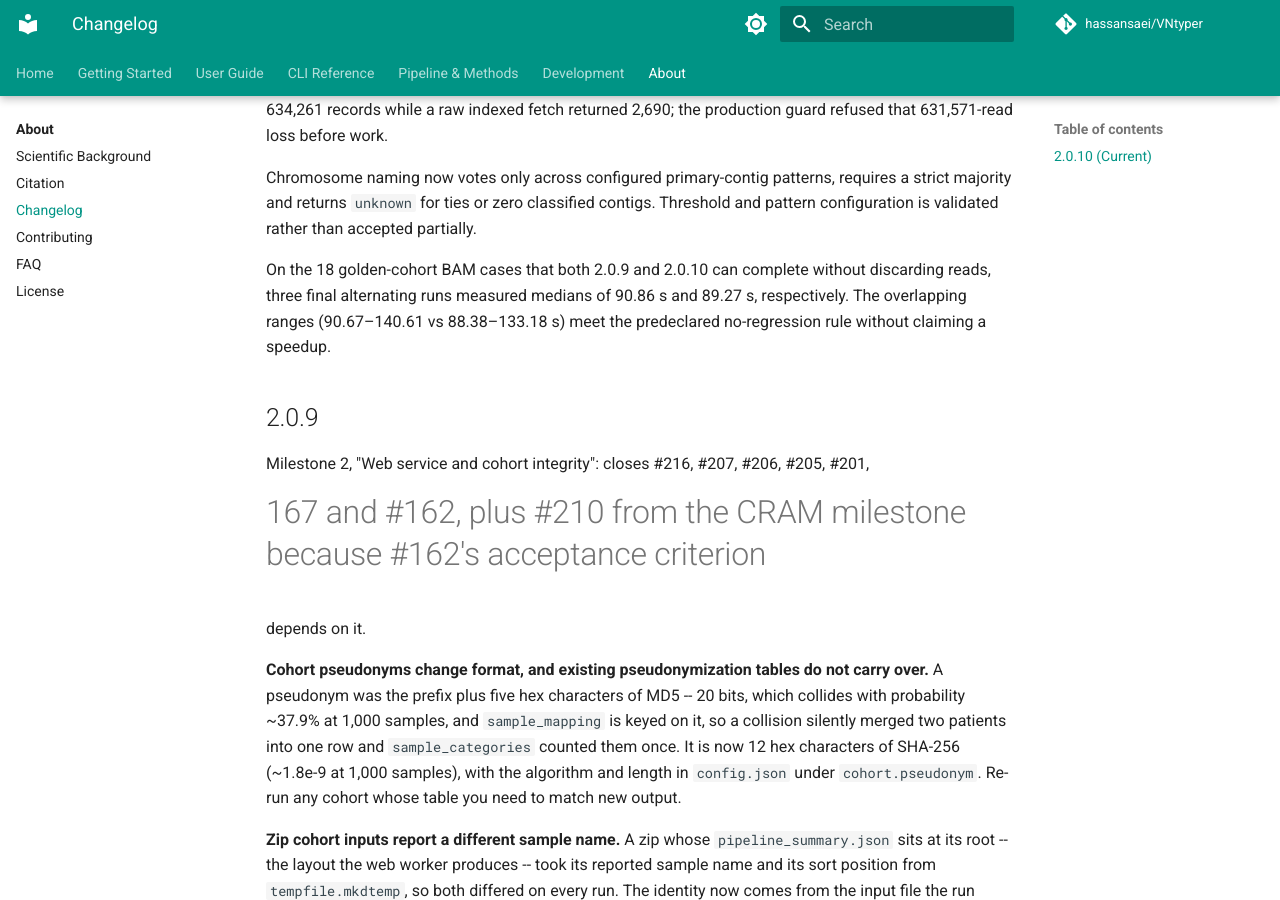
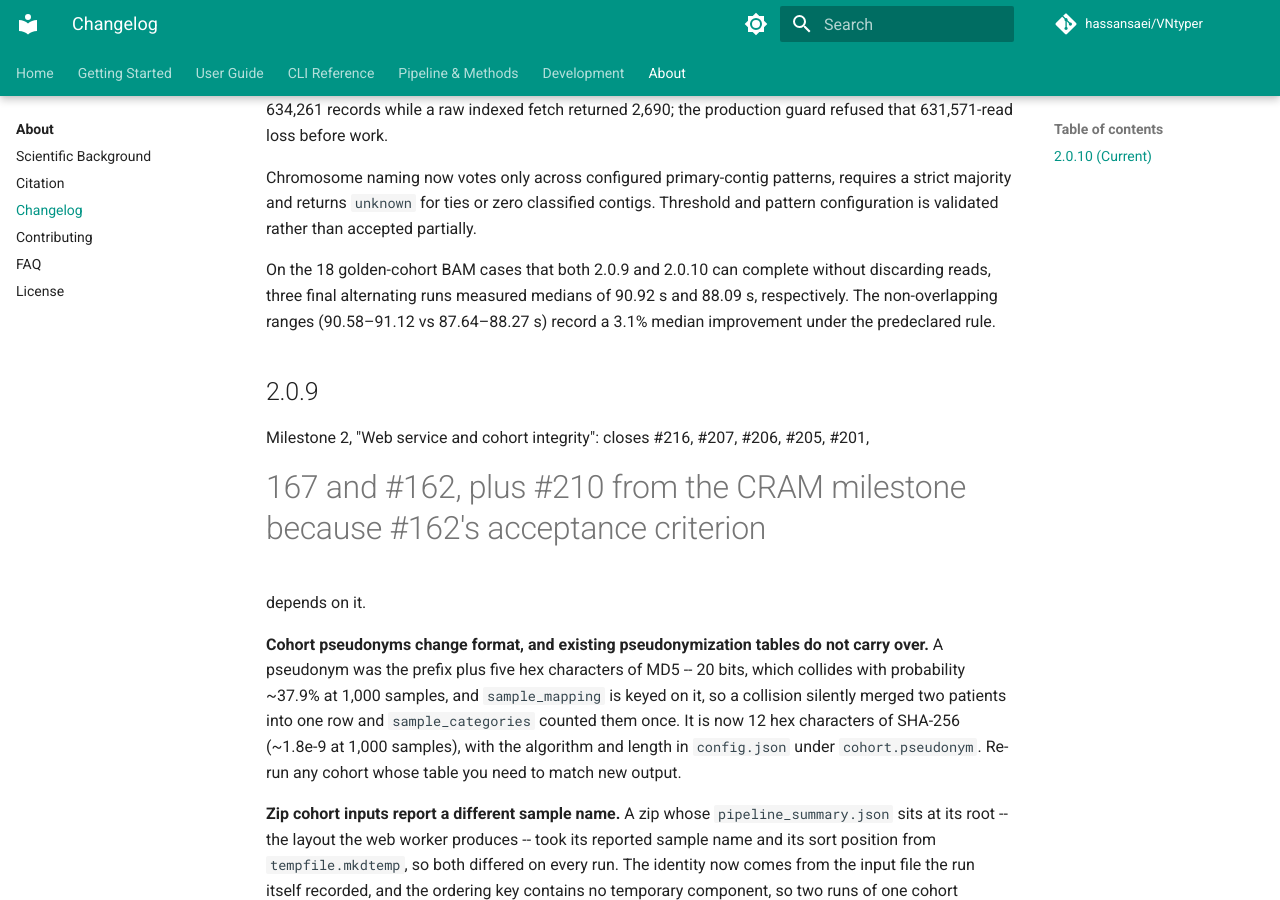
Before and after one commit to hassansaei/VNtyper, an MkDocs documentation site: the page built from docs/about/changelog.md, in a window 1280 px wide and 900 px high, scrolled down 893 px. Built offline with MkDocs 1.6.1 and Material for MkDocs 9.7.7, drawn with Linux system fonts in a browser that asks for light colours; comment, search, counter and statistics services are not loaded.

Commit message:
docs(performance): record final candidate timings

```diff
--- a/docs/about/changelog.md
+++ b/docs/about/changelog.md
@@ -38,9 +38,9 @@ strict majority and returns `unknown` for ties or zero classified contigs. Thres
 pattern configuration is validated rather than accepted partially.
 
 On the 18 golden-cohort BAM cases that both 2.0.9 and 2.0.10 can complete without
-discarding reads, three final alternating runs measured medians of 90.86 s and 89.27 s,
-respectively. The overlapping ranges (90.67–140.61 vs 88.38–133.18 s) meet the
-predeclared no-regression rule without claiming a speedup.
+discarding reads, three final alternating runs measured medians of 90.92 s and 88.09 s,
+respectively. The non-overlapping ranges (90.58–91.12 vs 87.64–88.27 s) record a 3.1%
+median improvement under the predeclared rule.
 
 ## 2.0.9
 
```
Also changed, not shown: docs/plans/2026-08-08-milestone-4-cram-input-robustness-spec.md (+19 -14 lines).
